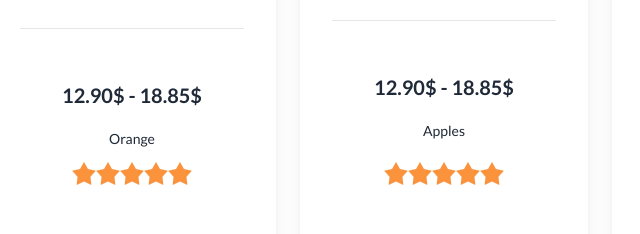
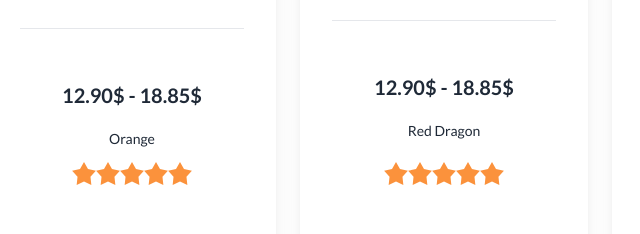
Before and after one commit to Zubayer-Aurnab/Fruit-brust, a plain HTML site: page index.html in a window 1280 px wide. Shown: the part 1620-1854 px from the top of the page, 352-992 px from the left. Drawn offline with nearby package versions, Linux system fonts and the light colour scheme.

```diff
--- a/index.html
+++ b/index.html
@@ -380,7 +380,7 @@
 
                         <h2 class="card-title mb-3">12.90$ - 18.85$</h2>
 
-                        <p class="font-medium text-sm mb-1">Apples</p>
+                        <p class="font-medium text-sm mb-1">Red Dragon</p>
                         <div class="rating">
                             <input type="radio" name="rating-2" class="mask mask-star-2 bg-orange-400" />
                             <input type="radio" name="rating-2" class="mask mask-star-2 bg-orange-400" checked />
```
